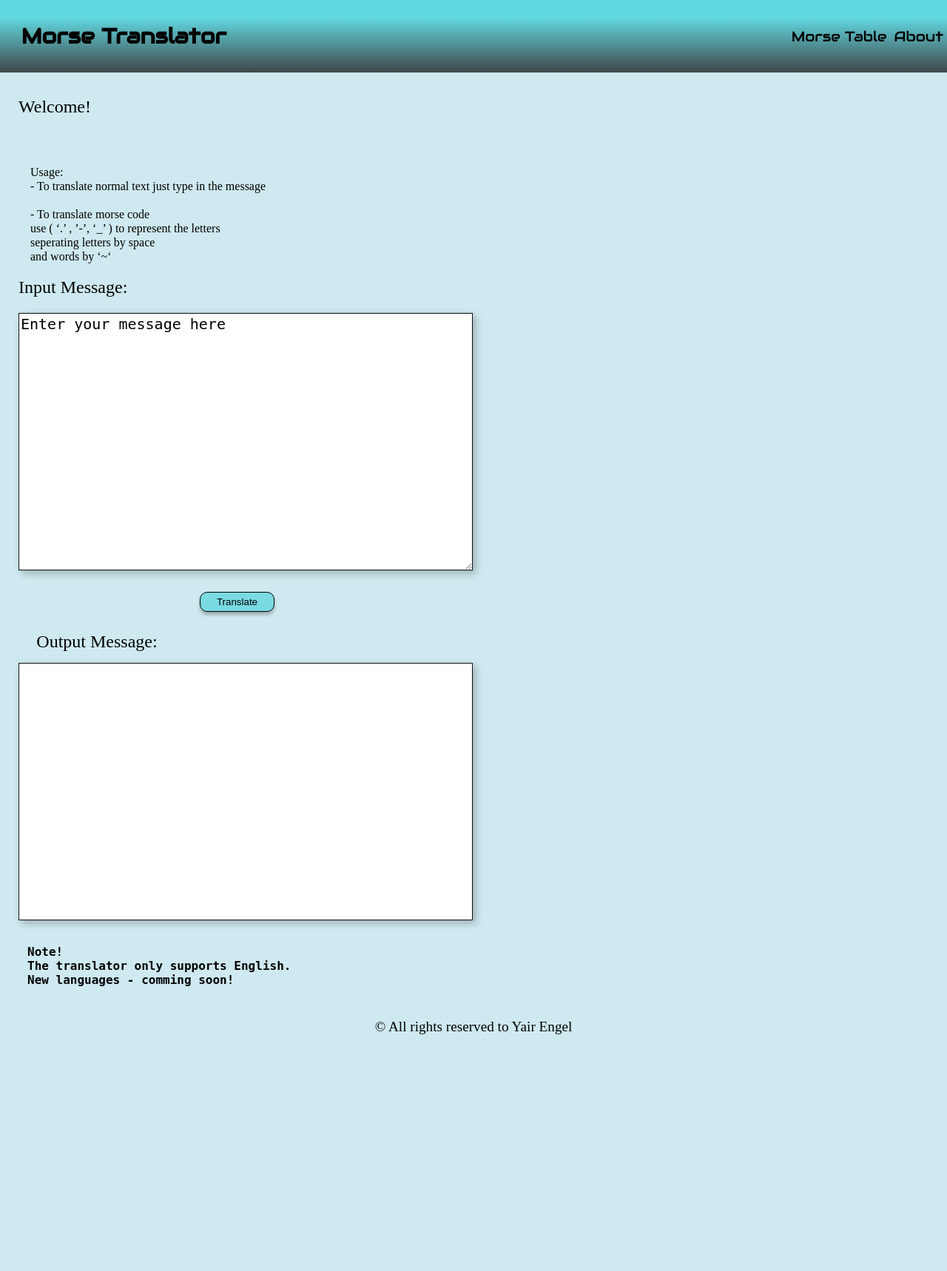
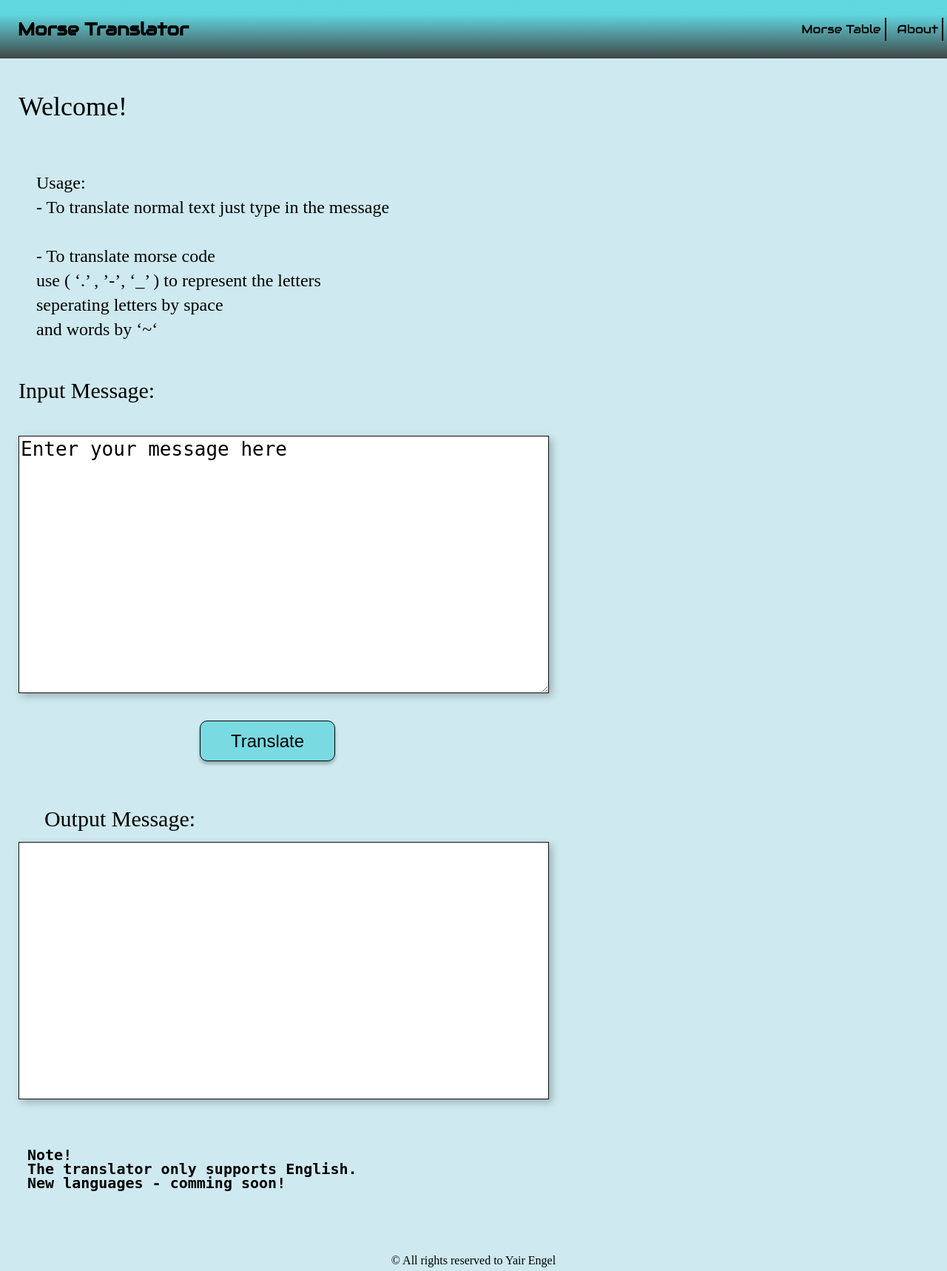
Before and after one commit to YairEn/morse_translator, a Flask app: page / in a window 1280 px wide. Shown: the whole page at 74% size. Before the commit the page ends 1398 px from the top, so only its background shows below. Run offline with Flask 2, Linux system fonts and the light colour scheme; some web fonts are replaced.

Commit message:
Change css to fit phone

```diff
--- a/static/style.css
+++ b/static/style.css
@@ -1,13 +1,5 @@
 * {
     box-sizing: border-box;
-}
-
-html {
-    font: 1.2em/1.4 Arial, Helvetica, sans-serif;
-}
-
-body {
-    padding: 0 0 1em;
 }
 
 body {
@@ -44,10 +36,12 @@ header nav ul {
 
 header nav ul > li {
     margin: 5px;
+    border-right: 2px solid black;
+    padding: 5px;
 }
 
 /*header a {*/
-    /*display: block;*/
+/*display: block;*/
 /*}*/
 
 header .title {
@@ -254,35 +248,57 @@ footer {
 }
 
 @media screen and (max-width: 1406px) {
-    .result {
-        width: 614px;
-        height: 348px;
-        left: 25px;
-        top: 896px;
+    .welcome {
+        font-size: 36px;
+    }
+
+    .usage {
+        font-size: 24px;
+        line-height: 33px;
+    }
+
+    .lblInputMsg {
+        top: 513px;
+        font-size: 30px;
+        width: 252px;
+    }
+
+    main div form .inputForm{
+        width: 717px;
+        top: 589px;
+        font-size: 26px;
+    }
+
+    .btnTranslate{
+        width: 183px;
+        height: 55px;
+        left: 270px;
+        top: 974px;
+        font-size: x-large;
     }
 
     .lblOutputMsg {
-        width: 212px;
+        width: 274px;
         height: 36px;
         left: 25px;
-        top: 853px;
+        top: 1092px;
+        font-size: 30px;
 
     }
 
-    .btnTranslate {
-        width: 101px;
-        height: 27px;
-        position: absolute;
-        left: 270px;
-        top: 800px;
+    .result {
+        width: 717px;
+        left: 25px;
+        top: 1138px;
     }
 
-    .note{
-           top: 1261px;
+    .note {
+        top: 1532px;
+        font-size: 20px;
     }
 
-    footer{
-        margin-top: 1277px;
+    footer {
+        margin-top: 1616px;
     }
 }
 
```
